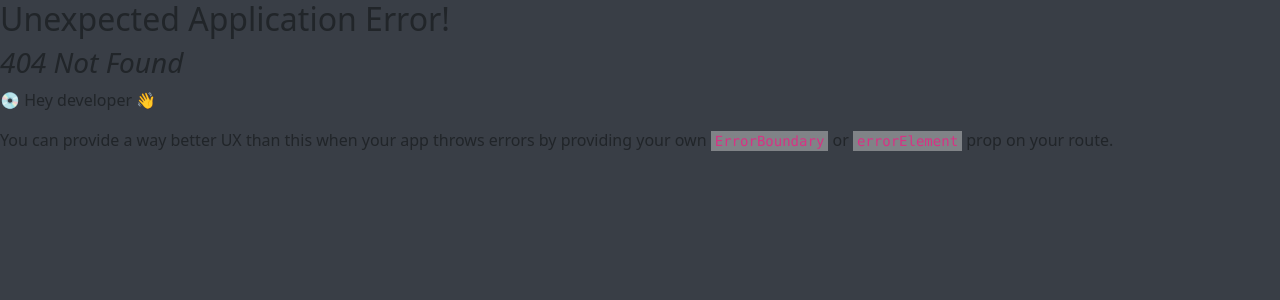
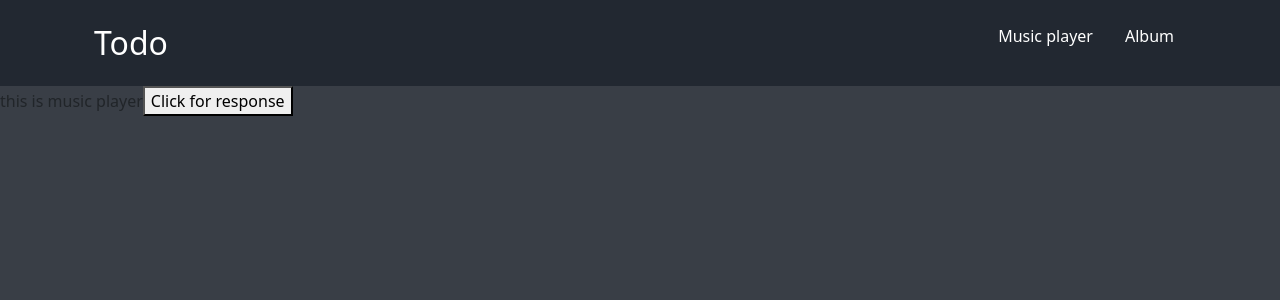
Before and after one commit to vishnuforcode/Todo, a React (Create React App) app: page /musicplayer in a window 1280 px wide. Before the commit this address had no page. Shown: the top 300 px of the page. Built offline with nearby package versions, Linux system fonts and the light colour scheme; no server answers.

Commit message:
attempting to add GenAI

```diff
--- a/package.json
+++ b/package.json
@@ -9,6 +9,7 @@
     "@fortawesome/free-regular-svg-icons": "^7.1.0",
     "@fortawesome/free-solid-svg-icons": "^7.1.0",
     "@fortawesome/react-fontawesome": "^3.1.1",
+    "@google/generative-ai": "^0.24.1",
     "@reduxjs/toolkit": "^2.11.2",
     "@testing-library/dom": "^10.4.1",
     "@testing-library/jest-dom": "^6.9.1",
--- /dev/null
+++ b/src/Ai/Gemini_helper.js
@@ -0,0 +1,11 @@
+import {GoogleGenerativeAI} from '@google/generative-ai'
+
+
+const GenAi = new GoogleGenerativeAI(
+    process.env.REACT_APP_GEMINI_API_KEY
+)
+
+
+export const model = GenAi.getGenerativeModel({
+    model:"gemini-pro"
+})
--- /dev/null
+++ b/src/Pages/Album.js
@@ -0,0 +1,12 @@
+import React from 'react'
+
+function Album() {
+  return (
+   <>
+   this is album
+
+   </>
+  )
+}
+
+export default Album
--- /dev/null
+++ b/src/Pages/MusicPlayer.js
@@ -0,0 +1,42 @@
+import React, { useState } from 'react'
+import { model } from '../Ai/Gemini_helper'
+
+function MusicPlayer() {
+        // const [response , setresponse] = useState("")
+        const payload ={
+            "contents": [{
+                "parts":[{"test":"explain how api works"}]
+
+            }]
+        }
+    const testAi = async ()=>{
+        // const result = await model.generateContent(
+        //     "Generate greeting response for first api request "
+        // )
+        //     setresponse(result.response.text())
+        // console.log(result.response.text());
+
+        let res = await fetch(`https://generativelanguage.googleapis.com/v1beta/models/gemini-2.0-flash:generateContent?key=${process.env.REACT_APP_GEMINI_API_KEY}` ,{
+            method:"POST",
+            body: JSON.stringify(payload)
+        })
+
+        const response = await res.json()
+        console.log(response);
+
+    }
+
+    const handelClick=()=>{
+        testAi()
+    }
+  return (
+    <>
+    this is music player
+      <button onClick={handelClick}>Click for response</button>
+      {/* <p>{response}</p> */}
+
+    </>
+  )
+}
+
+export default MusicPlayer
--- a/src/components/Navbar.js
+++ b/src/components/Navbar.js
@@ -1,29 +1,26 @@
-import React from 'react'
-import { NavLink } from 'react-router-dom'
+import React from "react";
+import { NavLink } from "react-router-dom";
+import { Link } from "react-router-dom";
 
 function Navbar() {
   return (
-   <>
-
-   <div className="container-fluid" style={{backgroundColor:'#222831'}}>
-   <div className="container " >
-
-<div className="row text-center ">
-   <nav className=" col-lg-3 col-12 h2 m-2 navbar navbar-expand-sm " >
-  <NavLink className="navbar-brand " style={{color:'white'}}  >Todo</NavLink>
-  <button className="navbar-toggler" type="button" data-toggle="collapse" data-target="#navbarNavDropdown" aria-controls="navbarNavDropdown" aria-expanded="false" aria-label="Toggle navigation">
-    <span className="navbar-toggler-icon"></span>
-  </button>
-
-</nav>
+    <>
+      <div className="container-fluid " style={{ backgroundColor: "#222831" }}>
+        <div className="container ">
+          <div className="row p-2 justify-content-center">
+            <div className="col p-3 ">
+              <Link to={'/'} className=" h2 text-decoration-none" style={{color:'white'}}>Todo</Link>
+            </div>
+            <div className="col-md-6 col-3 d-flex justify-content-end">
+              <div className="item  p-2 m-2 "><Link to={'/musicplayer'} className=" text-decoration-none " style={{color:'white'}}>Music player</Link>
 </div>
-   </div>
-   </div>
-
-
-
-   </>
-  )
+              <Link to={'/album'} className=" text-decoration-none  p-2 m-2" style={{color:'white'}}>Album</Link>
+            </div>
+          </div>
+        </div>
+      </div>
+    </>
+  );
 }
 
-export default Navbar
+export default Navbar;
--- a/src/components/Todo.js
+++ b/src/components/Todo.js
@@ -54,7 +54,7 @@ function Todo(props) {
   return (
     <>
       <div
-        className="container-fluid my-2 "
+        className="container-fluid my-2 shadow lg "
         style={{ backgroundColor: props.isCompleted? ("#57595bae") : ("#948979"), borderRadius: "6px" }}
       >
         <div className="row justify-content-between  align-items-center">
@@ -63,7 +63,11 @@ function Todo(props) {
               {incomingTask}
             </p>
             {
-              props.toDate? ( <p className="daysLeft ms-3"  >days-left : <span className="h4" style={{color: daysLeft<3? ('#e70000') : ('#c1c7c8c9')  }}>{daysLeft}</span></p>):( <div></div>)
+              props.toDate? ( <p className="daysLeft ms-3"  >days-left : {
+                props.isCompleted?( <span className="h6" style={{color:"green" }}>Completed</span>):(
+                <span className="h6" style={{color: daysLeft<3? ('red') : ('#c1c7c8c9')  }}>{daysLeft}</span>
+              )
+              }</p>):( <div></div>)
             }
 
 
--- a/src/index.js
+++ b/src/index.js
@@ -12,13 +12,16 @@ import Home from './Pages/Home';
 import UpdateTodo from './Pages/UpdateTodo';
 import { RouterProvider } from 'react-router-dom';
 import { FontAwesomeIcon } from '@fortawesome/react-fontawesome';
+import MusicPlayer from './Pages/MusicPlayer';
+import Album from './Pages/Album';
 
 const router = createBrowserRouter(
   createRoutesFromElements(
     <Route path='/' element= {<Layout/>}>
       <Route path='' element={<Home/>}/>
       <Route path='updatetodo/:id' element={<UpdateTodo/>}/>
-
+      <Route path='musicplayer' element={<MusicPlayer/>}/>
+      <Route path='album' element={<Album/>}/>
     </Route>
   )
 )
```
Also changed, not shown: 2 other files (tests, documents, lock files or other folders).
